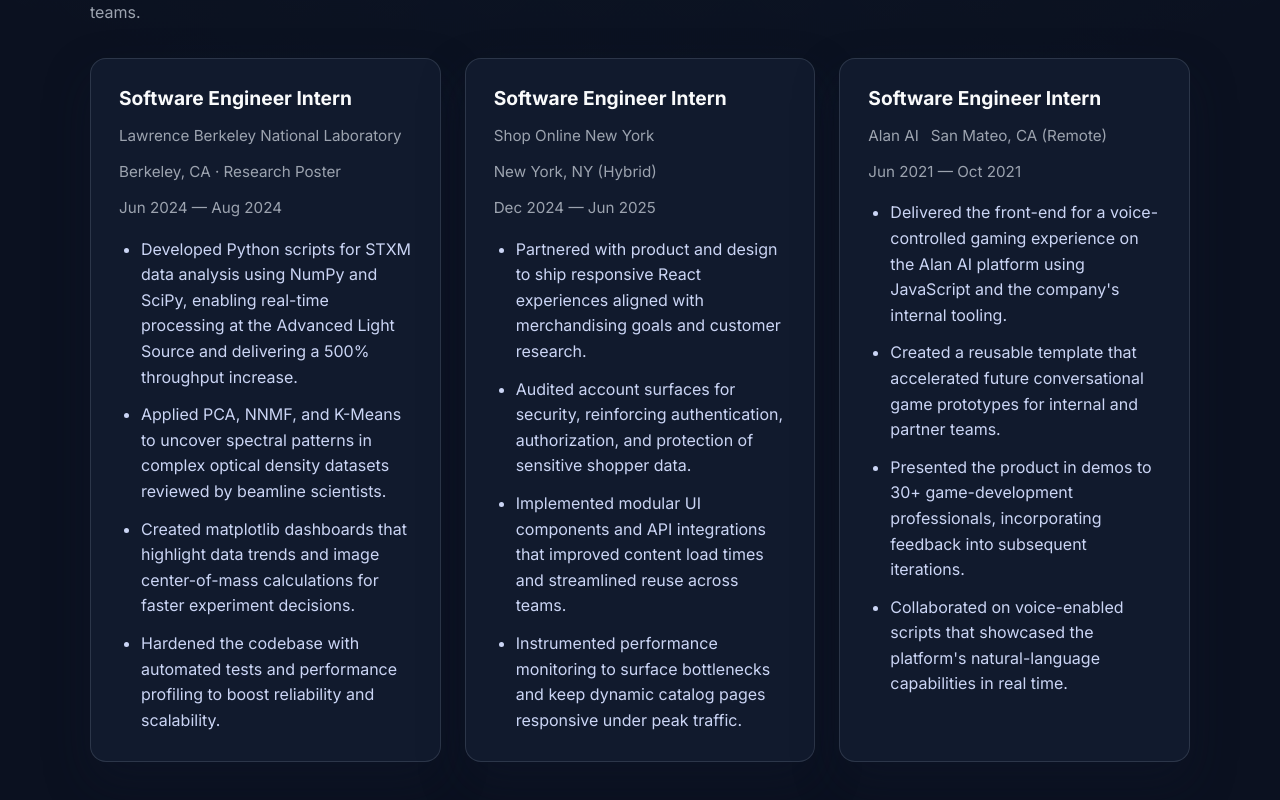
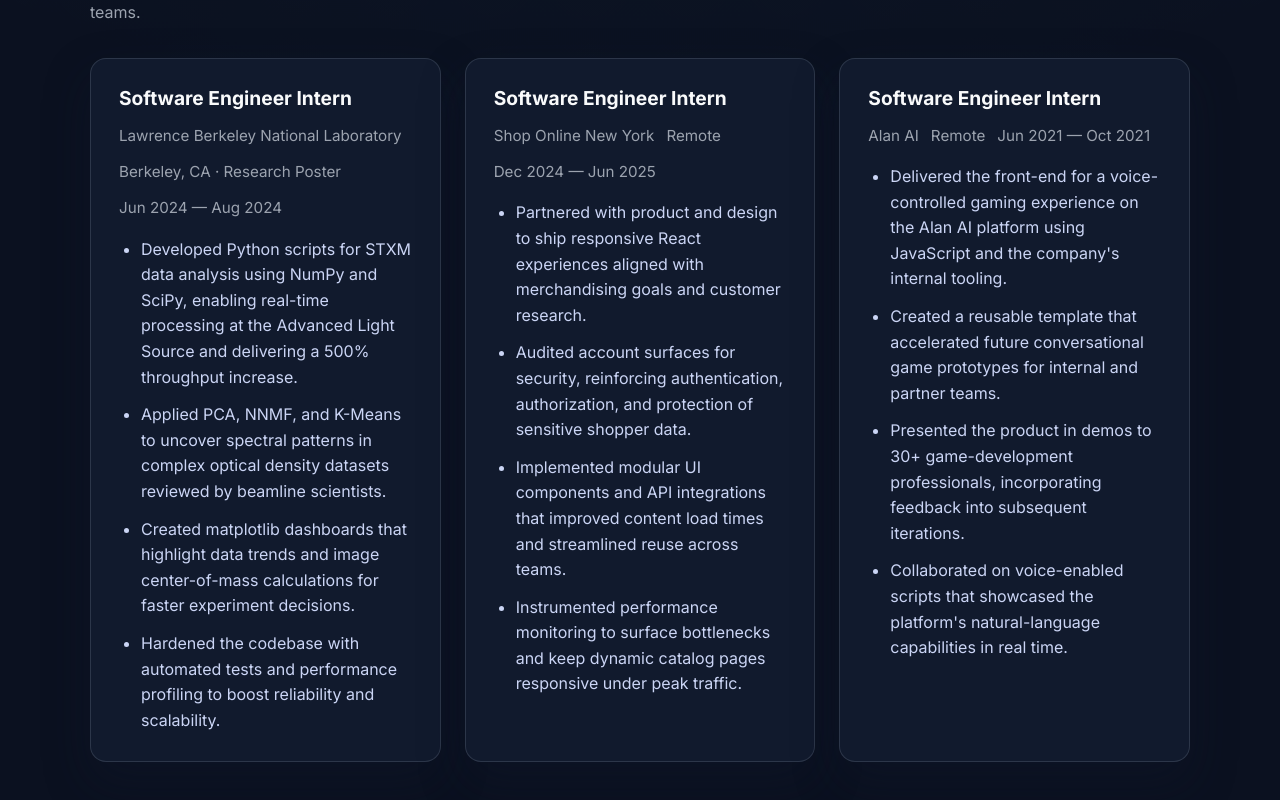
Before and after one commit to jsfmu/josephfujimoto, a React (Vite) app: page / in a window 1280 px wide. Shown: the part 1357-2157 px from the top of the page. Built offline with nearby package versions, Linux system fonts and the light colour scheme.

Commit message:
Edited experience section

```diff
--- a/src/data/experience.js
+++ b/src/data/experience.js
@@ -15,7 +15,7 @@
   {
     title: 'Software Engineer Intern',
     company: 'Shop Online New York',
-    location: 'New York, NY (Hybrid)',
+    location: 'Remote',
     start: 'Dec 2024',
     end: 'Jun 2025',
     bullets: [
@@ -28,7 +28,7 @@
   {
     title: 'Software Engineer Intern',
     company: 'Alan AI',
-    location: 'San Mateo, CA (Remote)',
+    location: 'Remote',
     start: 'Jun 2021',
     end: 'Oct 2021',
     bullets: [
```
